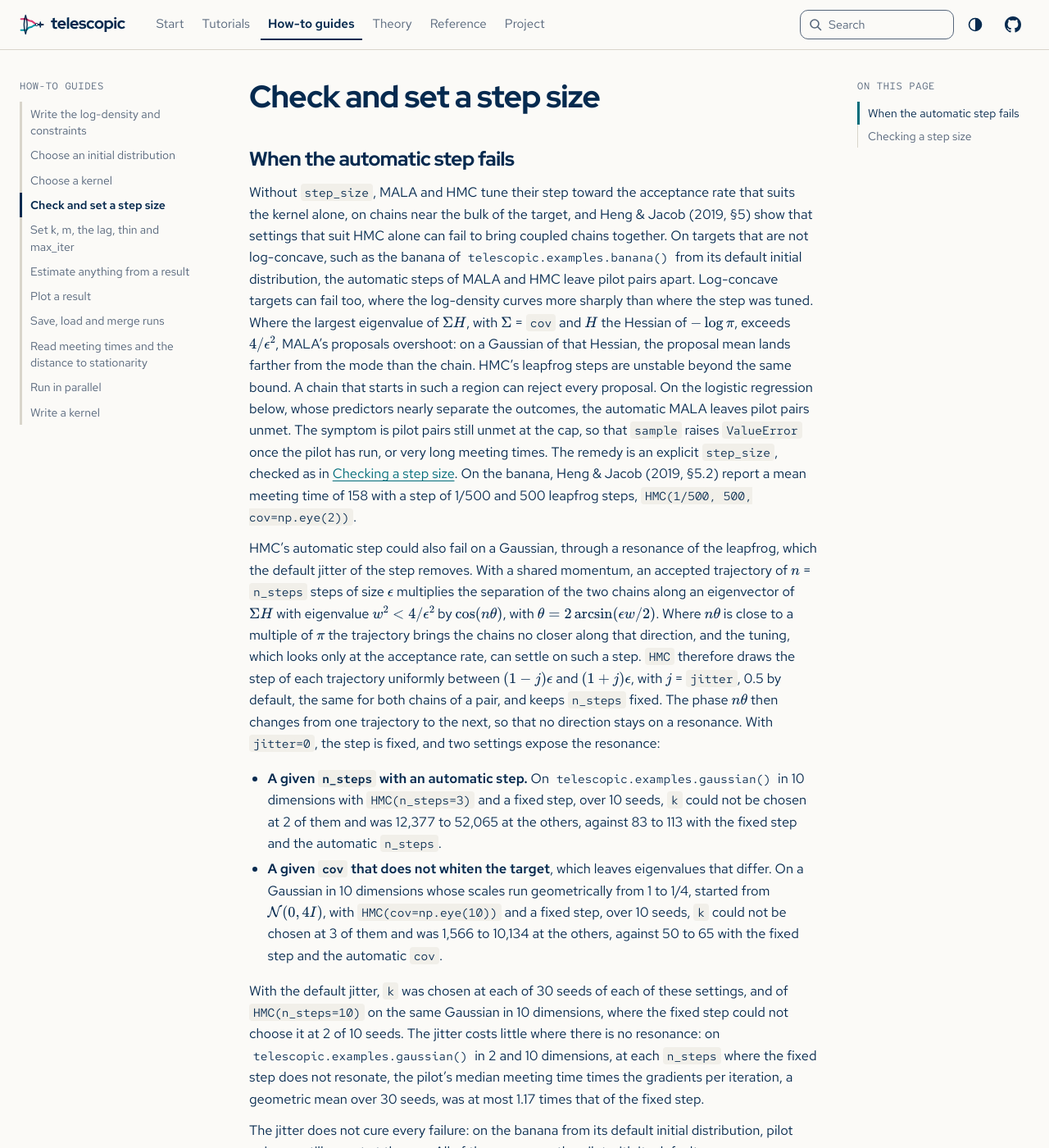
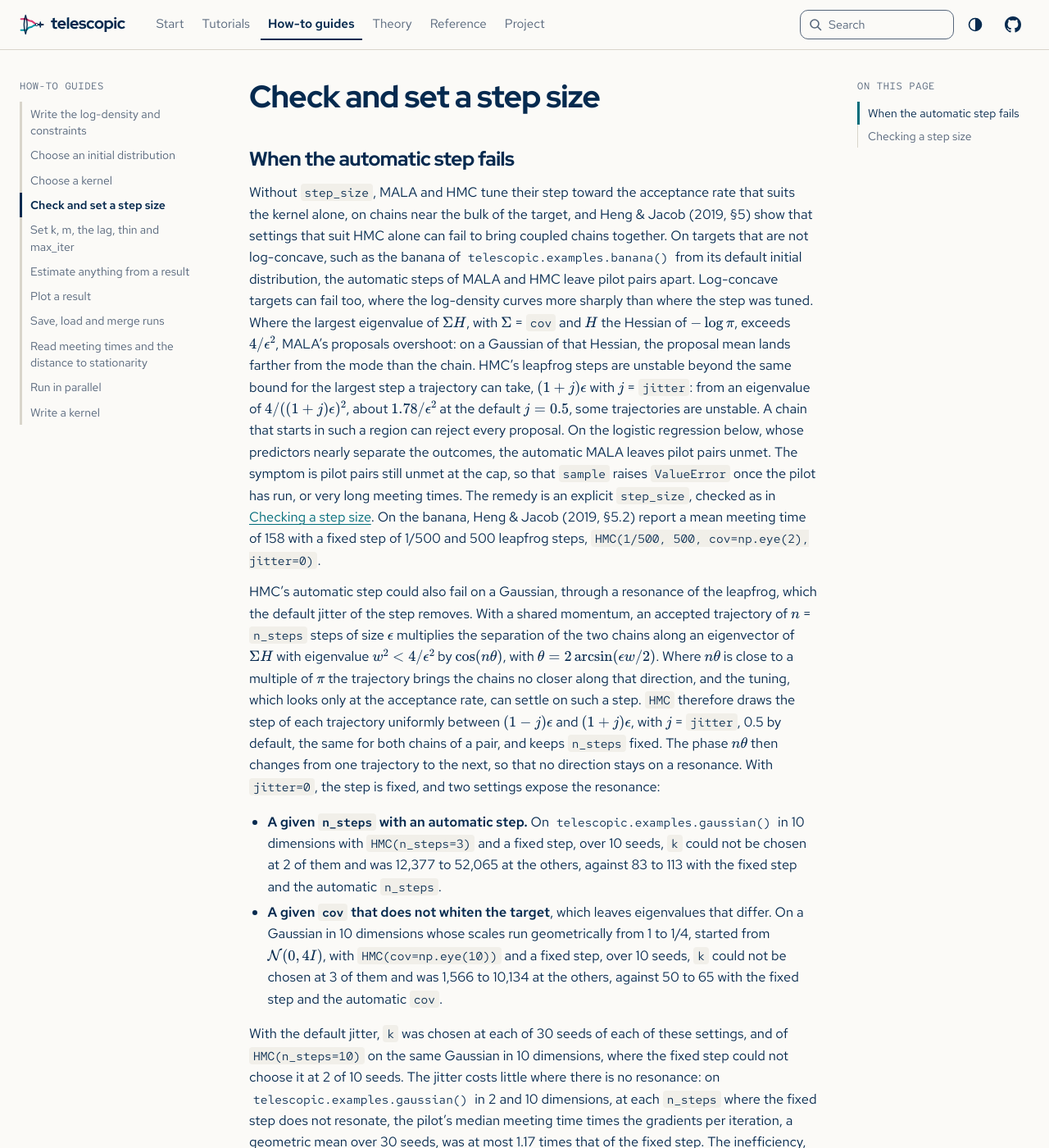
Before and after one commit to joshspeagle/telescopic, a Sphinx documentation site: the page built from docs/guide/step-size.md, in a window 1280 px wide and 1400 px high. Shown: the whole window at 82% size. Built offline with Sphinx 7.4.7, drawn with Linux system fonts in a browser that asks for light colours; some of the changed text lies outside the part shown.

Commit message:
State the jitter's stability bound and cost in the step-size guide
The largest step of a jittered trajectory sets the stability bound, Heng
& Jacob's figure is for a fixed step, and the registered cost per
effective replicate joins the median meeting cost.

Co-Authored-By: Claude Opus 5.5 <noreply@anthropic.com>
Claude-Session: https://claude.ai/code/session_01JkqiRjnZwqMVo8Rd3e5j1c

```diff
--- a/docs/guide/step-size.md
+++ b/docs/guide/step-size.md
@@ -28,14 +28,17 @@ the log-density curves more sharply than where the step was tuned. Where the lar
 eigenvalue of $\Sigma H$, with $\Sigma$ = `cov` and $H$ the Hessian of $-\log\pi$,
 exceeds $4/\epsilon^2$, MALA's proposals overshoot: on a Gaussian of that Hessian, the
 proposal mean lands farther from the mode than the chain. HMC's leapfrog steps are
-unstable beyond the same bound. A chain that starts in such a region can reject every
-proposal. On the logistic regression below, whose predictors nearly separate the
-outcomes, the automatic MALA leaves pilot pairs unmet. The symptom is pilot pairs still
+unstable beyond the same bound for the largest step a trajectory can take,
+$(1 + j)\epsilon$ with $j$ = `jitter`: from an eigenvalue of $4/((1 + j)\epsilon)^2$,
+about $1.78/\epsilon^2$ at the default $j = 0.5$, some trajectories are unstable. A
+chain that starts in such a region can reject every proposal. On the logistic
+regression below, whose predictors nearly separate the outcomes, the automatic MALA
+leaves pilot pairs unmet. The symptom is pilot pairs still
 unmet at the cap, so that `sample` raises `ValueError` once the pilot has run, or very
 long meeting times. The remedy is an explicit `step_size`, checked as in
 [Checking a step size](#checking-a-step-size). On the banana, Heng & Jacob (2019, §5.2)
-report a mean meeting time of 158 with a step of 1/500 and 500 leapfrog steps,
-`HMC(1/500, 500, cov=np.eye(2))`.
+report a mean meeting time of 158 with a fixed step of 1/500 and 500 leapfrog steps,
+`HMC(1/500, 500, cov=np.eye(2), jitter=0)`.
 
 HMC's automatic step could also fail on a Gaussian, through a resonance of the
 leapfrog, which the default jitter of the step removes. With a shared momentum, an
@@ -66,7 +69,10 @@ could not choose it at 2 of 10 seeds. The jitter costs little where there is no
 resonance: on {func}`telescopic.examples.gaussian` in 2 and 10 dimensions, at each
 `n_steps` where the fixed step does not resonate, the pilot's median meeting time times
 the gradients per iteration, a geometric mean over 30 seeds, was at most 1.17 times that
-of the fixed step.
+of the fixed step. The inefficiency, the variance of a replicate's estimate times its
+cost in gradients, a ratio of medians over seeds, was at most 1.31 times that of the
+fixed step, on {func}`telescopic.examples.mixture` with `n_steps=2`, and 1.13 times on
+the logistic regression below, over the seeds where the fixed step could choose `k`.
 
 The jitter does not cure every failure: on the banana from its default initial
 distribution, pilot pairs are still unmet at the cap. All of these runs ran the pilot
```
